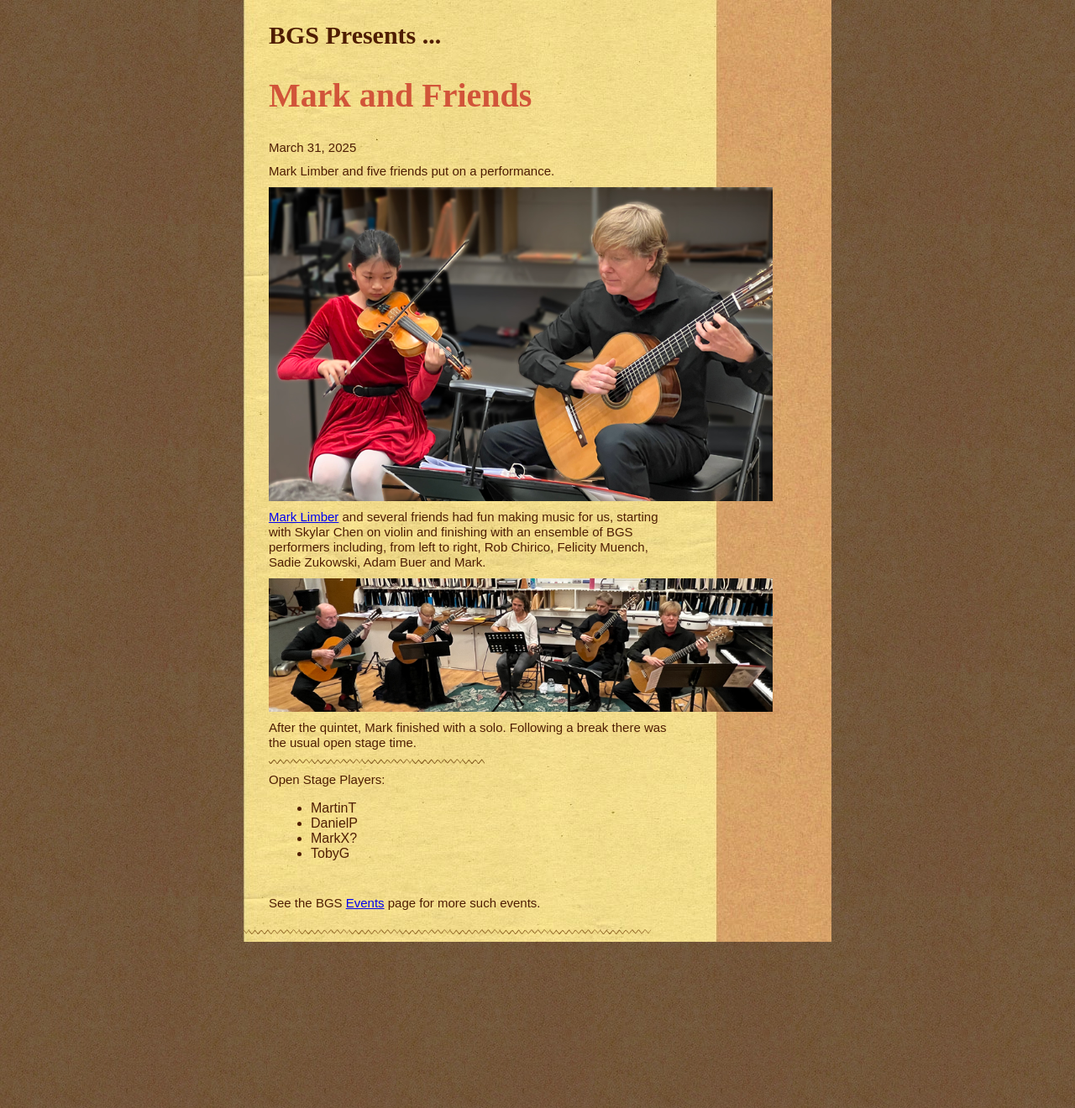
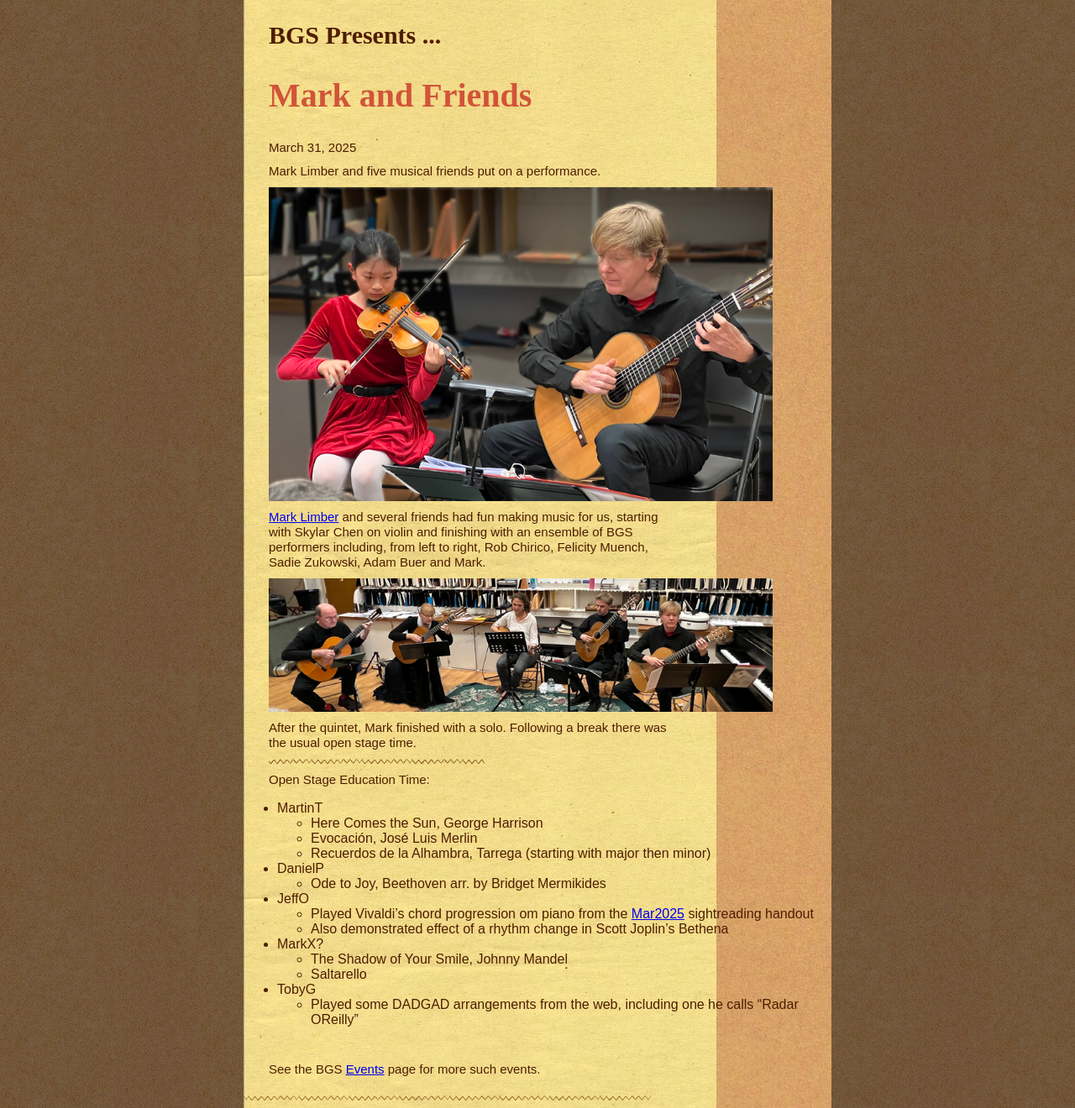
Before and after one commit to boulderguitarsociety/boulderguitarsociety.github.io, a Jekyll site: the page built from _posts/2025-03-31-mark-and-friends.md, in a window 1280 px wide. Shown: the whole page at 84% size. Built offline with Jekyll 4.4.1, drawn with Linux system fonts in a browser that asks for light colours.

Commit message:
add open stage details for March event

```diff
--- a/_posts/2025-03-31-mark-and-friends.md
+++ b/_posts/2025-03-31-mark-and-friends.md
@@ -1,7 +1,7 @@
 ---
 layout: meeting
 title: Mark and Friends
-excerpt: Mark Limber and five friends put on a performance.
+excerpt: Mark Limber and five musical friends put on a performance.
 tags:
 - Mark Limber
 - Limber, Mark
@@ -31,8 +31,18 @@ After the quintet, Mark finished with a solo.  Following a break there was the u
 
 ![line](/pics/wgly-line.png)
 
-Open Stage Players:
-> * MartinT
-> * DanielP
-> * MarkX?
-> * TobyG
+Open Stage Education Time:
+  * MartinT
+     - Here Comes the Sun, George Harrison
+     - Evocación, José Luis Merlin
+     - Recuerdos de la Alhambra, Tarrega (starting with major then minor)
+  * DanielP
+     - Ode to Joy, Beethoven arr. by Bridget Mermikides
+  * JeffO
+     - Played Vivaldi's chord progression om piano from the [Mar2025](https://jjolson.net/BGS/Mar2025.pdf) sightreading handout
+     - Also demonstrated effect of a rhythm change in Scott Joplin's Bethena
+  * MarkX?
+     - The Shadow of Your Smile, Johnny Mandel
+     - Saltarello
+  * TobyG
+     - Played some DADGAD arrangements from the web, including one he calls "Radar OReilly"
```
